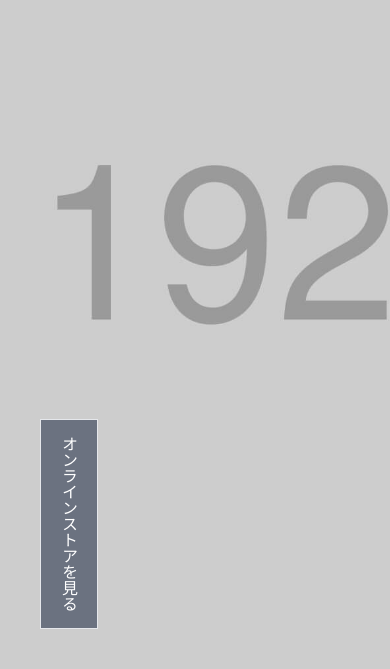
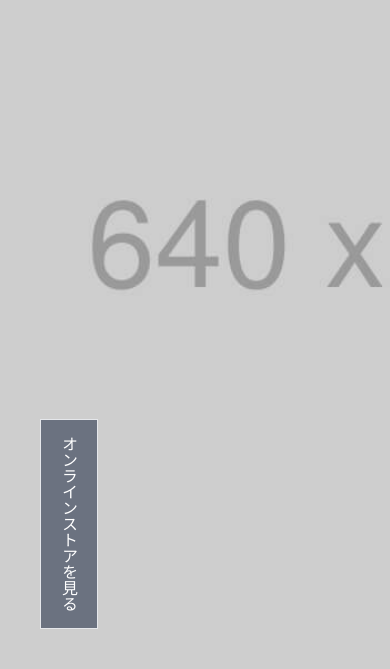
Before and after one commit to is-uko/portfolio-store3, a website: page index.html in a window 390 px wide. Shown: the part 175-844 px from the top of the page. Drawn offline with Linux system fonts and the light colour scheme.

Commit message:
背景画像のURLを編集

```diff
--- a/index.html
+++ b/index.html
@@ -9,7 +9,7 @@
   </head>
   <body>
     <div
-      class="w-full [background-image:url(https://github.com/is-uko/portfolio-store3/blob/main/img/mainvisual-pc.jpg)] lg:[background-image:url(https://github.com/is-uko/portfolio-store3/blob/main/img/mainvisual-pc.jpg)] bg-cover [writing-mode:vertical-rl] h-screen py-10 relative"
+      class="w-full [background-image:url(/img/mainvisual-sp.jpg)] lg:[background-image:url(/img/mainvisual-pc.jpg)] bg-cover [writing-mode:vertical-rl] h-screen py-10 relative"
     >
       <div class="px-10">
         <img class="pl-10" src="img/logo.svg" alt="" />
```
